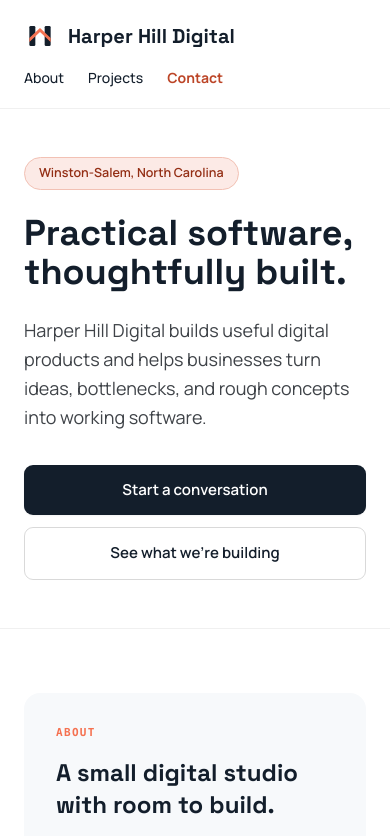
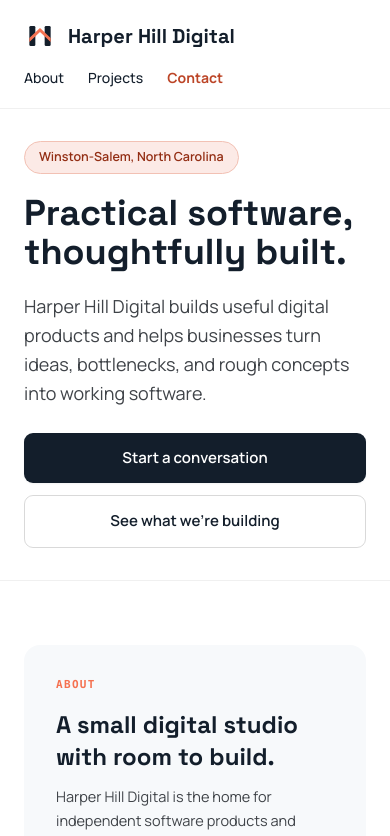
Before and after one commit to gmhurley/harper-hill-digital, a React (Vite) app: page / in a window 390 px wide. Shown: the top 836 px of the page. Built offline with nearby package versions, Linux system fonts and the light colour scheme.

Commit message:
Tighten mobile hero spacing further
Section padding and internal gaps were still too generous on small
screens after the first pass; trim mobile-only values while leaving
desktop spacing (md:) untouched.

```diff
--- a/src/App.jsx
+++ b/src/App.jsx
@@ -18,19 +18,19 @@
       </header>
 
       <section className="border-b border-black/[0.06]">
-        <div className="mx-auto max-w-6xl px-6 py-12 md:py-20 md:px-10 lg:px-12">
+        <div className="mx-auto max-w-6xl px-6 py-8 md:py-20 md:px-10 lg:px-12">
           <div className="max-w-3xl">
-            <span className="mb-6 inline-flex items-center rounded-full border border-coral-border bg-coral-tint px-3.5 py-1.5 text-[12.5px] font-semibold text-coral-dark">
+            <span className="mb-5 inline-flex items-center rounded-full border border-coral-border bg-coral-tint px-3.5 py-1.5 text-[12.5px] font-semibold text-coral-dark">
               Winston-Salem, North Carolina
             </span>
             <h1 className="font-display max-w-xl text-4xl font-bold leading-[1.08] text-ink md:text-5xl">
               Practical software, thoughtfully built.
             </h1>
-            <p className="mt-6 max-w-2xl text-lg leading-relaxed text-body md:text-[17px]">
+            <p className="mt-5 max-w-2xl text-lg leading-relaxed text-body md:text-[17px]">
               Harper Hill Digital builds useful digital products and helps businesses turn ideas,
               bottlenecks, and rough concepts into working software.
             </p>
-            <div className="mt-8 flex flex-col gap-3 sm:flex-row">
+            <div className="mt-6 flex flex-col gap-3 sm:flex-row md:mt-8">
               <a
                 href="#contact"
                 className="rounded-[9px] bg-ink px-6 py-3.5 text-center text-[15px] font-semibold text-white shadow-sm transition hover:opacity-90"
```
